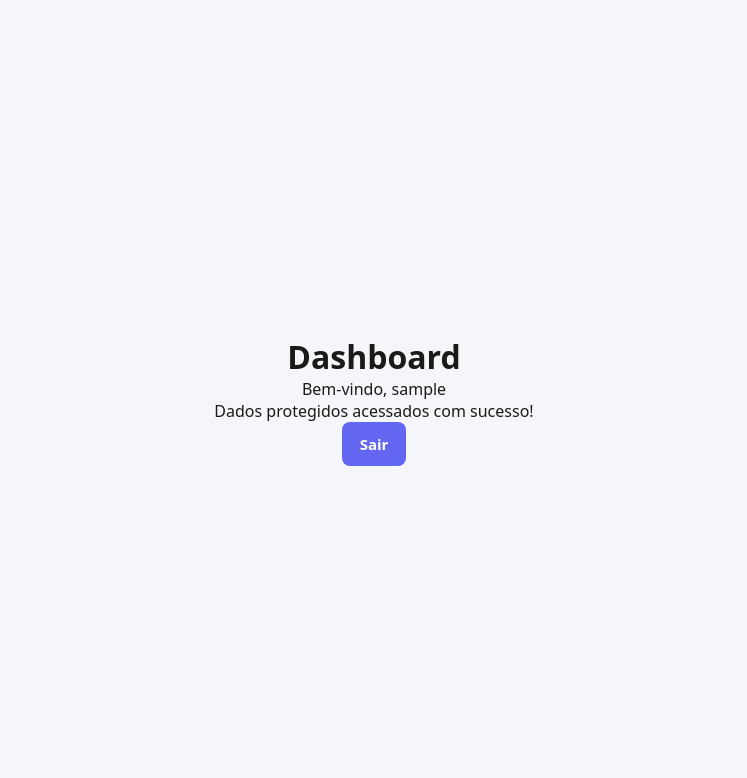
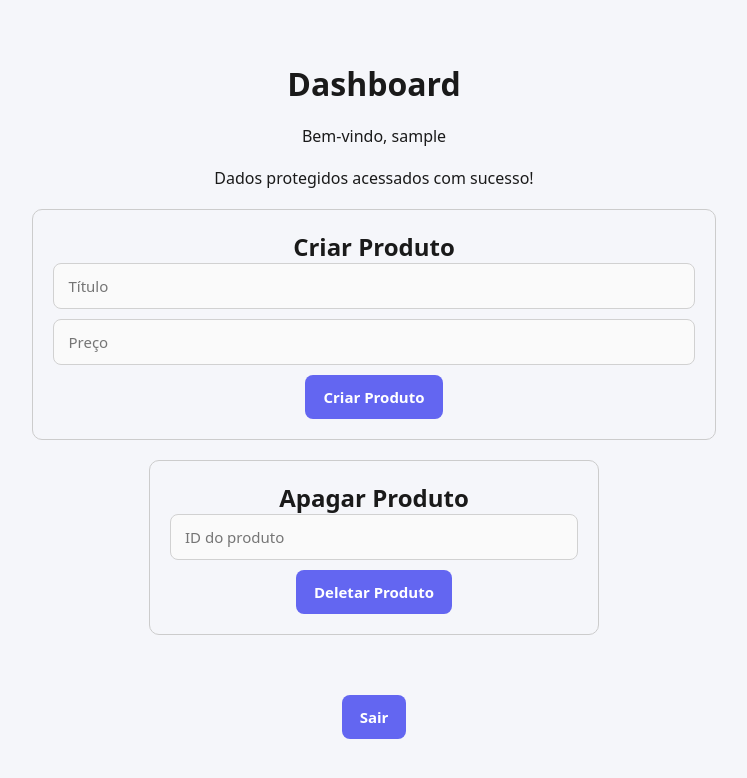
Before and after one commit to RafaelFigueiredoCode/Trabalho-do-E-commerce, a React (Vite) app: page /dashboard in a window 1280 px wide. Shown: the top 778 px of the page, without its empty margins (266-1013 px from the left). Built offline with nearby package versions, Linux system fonts and the light colour scheme; sample sign-in values are in the browser's storage.

Commit message:
home com botão fixo e um pouco do dashboard feito

```diff
--- a/src/pages/Dashboard.jsx
+++ b/src/pages/Dashboard.jsx
@@ -1,22 +1,66 @@
 import { useAuth } from "../contexts/UserContext";
-import { getProtectedData } from "../services/api";
 import { useEffect, useState } from "react";
 import { useNavigate } from 'react-router-dom';
+import { createProduct, deleteProduct, getProtectedData } from "../services/api";
 
 export default function Dashboard() {
   const { user, logout } = useAuth();
+  const navigate = useNavigate();
+
   const [data, setData] = useState(null);
-  const navigate = useNavigate()
+
+  // estados do CRUD
+  const [novoTitulo, setNovoTitulo] = useState("");
+  const [novoPreco, setNovoPreco] = useState("");
+  const [deleteId, setDeleteId] = useState("");
+  const [mensagem, setMensagem] = useState("");
 
   useEffect(() => {
-    try{
-        const userData = getProtectedData()
-        setData(userData.message);
-    }
-    catch(err){
-        console.log(err)
+    try {
+      const userData = getProtectedData();
+      setData(userData.message);
+    } catch (err) {
+      console.log(err);
     }
   }, []);
+
+  async function handleCreate() {
+    if (!novoTitulo || !novoPreco) {
+      setMensagem("Preencha todos os campos!");
+      return;
+    }
+
+    const novoProduto = {
+      title: novoTitulo,
+      price: Number(novoPreco),
+      description: "Criado via dashboard",
+      image: "https://i.imgur.com/placeholder.png",
+      category: "others"
+    };
+
+    const resposta = await createProduct(novoProduto);
+
+    if (resposta.error) {
+      setMensagem("Erro ao criar produto.");
+    } else {
+      setMensagem("Produto criado com sucesso!");
+    }
+  }
+
+  async function handleDelete() {
+    if (!deleteId) {
+      setMensagem("Informe o ID para deletar.");
+      return;
+    }
+
+    const resposta = await deleteProduct(deleteId);
+
+    if (resposta.error) {
+      setMensagem("Erro ao deletar produto.");
+    } else {
+      setMensagem("Produto deletado com sucesso!");
+    }
+  }
 
   return (
     <div
@@ -27,14 +71,54 @@ export default function Dashboard() {
         justifyContent: "center",
         alignItems: "center",
         textAlign: "center",
+        gap: "20px",
       }}
     >
       <h1>Dashboard</h1>
       <p>Bem-vindo, {user?.username}</p>
-
       <p>{data}</p>
 
-      <button onClick={logout}>Sair</button>
+      <div style={{ padding: "20px", border: "1px solid #ccc", borderRadius: "10px" }}>
+        <h2>Criar Produto</h2>
+
+        <input
+          type="text"
+          placeholder="Título"
+          value={novoTitulo}
+          onChange={(e) => setNovoTitulo(e.target.value)}
+          style={{ marginBottom: "10px" }}
+        />
+
+        <input
+          type="number"
+          placeholder="Preço"
+          value={novoPreco}
+          onChange={(e) => setNovoPreco(e.target.value)}
+          style={{ marginBottom: "10px" }}
+        />
+
+        <button onClick={handleCreate}>Criar Produto</button>
+      </div>
+
+      <div style={{ padding: "20px", border: "1px solid #ccc", borderRadius: "10px" }}>
+        <h2>Apagar Produto</h2>
+
+        <input
+          type="number"
+          placeholder="ID do produto"
+          value={deleteId}
+          onChange={(e) => setDeleteId(e.target.value)}
+          style={{ marginBottom: "10px" }}
+        />
+
+        <button onClick={handleDelete}>Deletar Produto</button>
+      </div>
+
+      <p>{mensagem}</p>
+
+      <button onClick={logout} style={{ marginTop: "20px" }}>
+        Sair
+      </button>
     </div>
   );
 }
--- a/src/pages/Home.jsx
+++ b/src/pages/Home.jsx
@@ -1,39 +1,48 @@
 import { useState, useEffect } from "react";
 import Card from "../components/cards";
 import { getProducts } from "../services/api";
-import { useNavigate } from 'react-router-dom';
+import { useNavigate } from "react-router-dom";
 
-export default function Home(){
+export default function Home() {
+  const [products, setProducts] = useState([]);
+  const navigate = useNavigate();
 
-    const [products, setProducts] = useState([]);
-    const navigate = useNavigate()
-
-    useEffect(()=>{
+  useEffect(() => {
     async function loadProducts() {
-            const data = await getProducts()
-            setProducts(data)
+      const data = await getProducts();
+      setProducts(data);
     }
-        loadProducts()
+    loadProducts();
   }, []);
 
-
-
-
-    return(
+  return (
     <div style={styles.container}>
-            <h1>Produtos</h1>
+      <button
+        onClick={() => navigate("/login")}
+        style={{
+          position: "fixed",
+          top: "20px",
+          right: "20px",
+          padding: "10px 20px",
+          backgroundColor: "#2196F3",
+          color: "white",
+          border: "none",
+          borderRadius: "5px",
+          cursor: "pointer",
+          fontWeight: "bold",
+        }}
+      >
+        Entrar na conta
+      </button>
+      <h1 style={{ marginBottom: "20px" }}>Produtos</h1>
 
       <div style={styles.grid}>
         {products.map((product) => (
-                    <Card
-                        key={product.id}
-                        product={product}
-                    />
+          <Card key={product.id} product={product} />
         ))}
       </div>
-            <button onClick={() => navigate('/login')}>Entrar na conta</button>
     </div>
-    )
+  );
 }
 
 const styles = {
```
Lines whose indentation alone changed are shown as unchanged.
